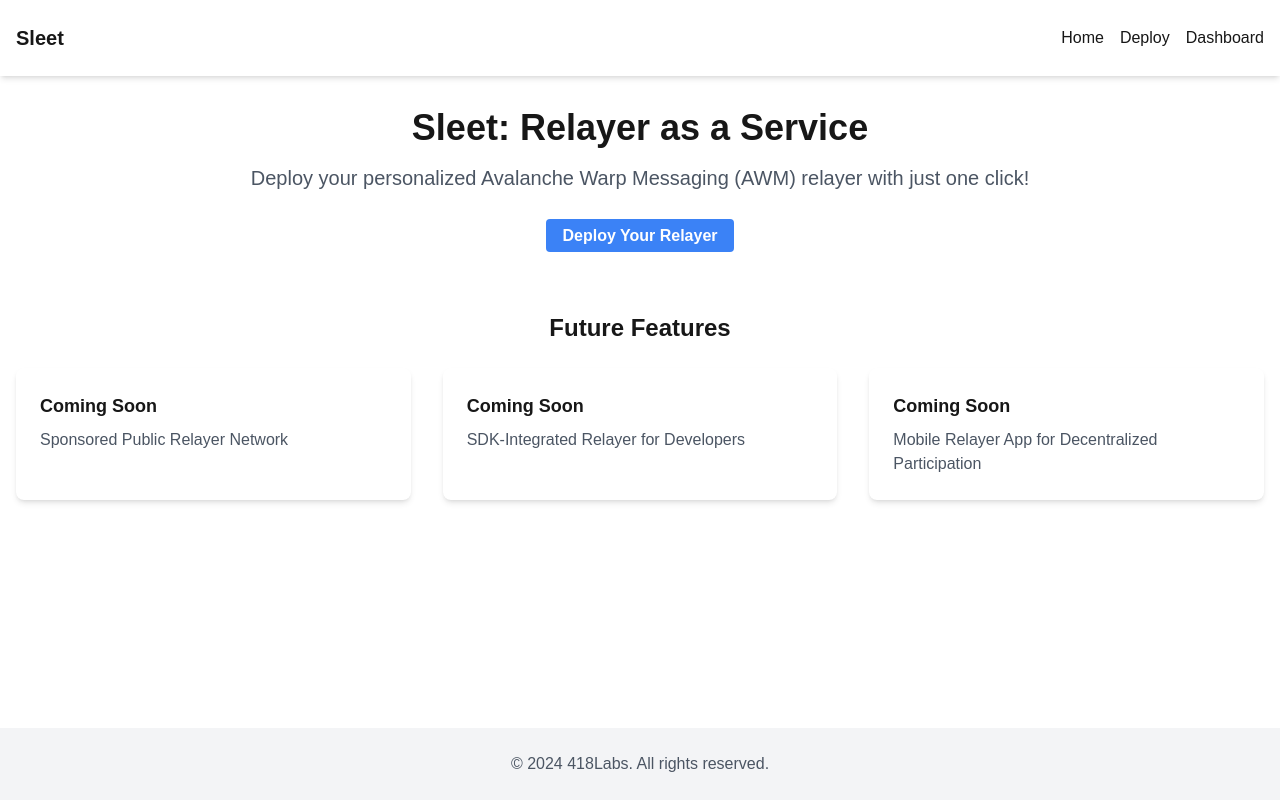
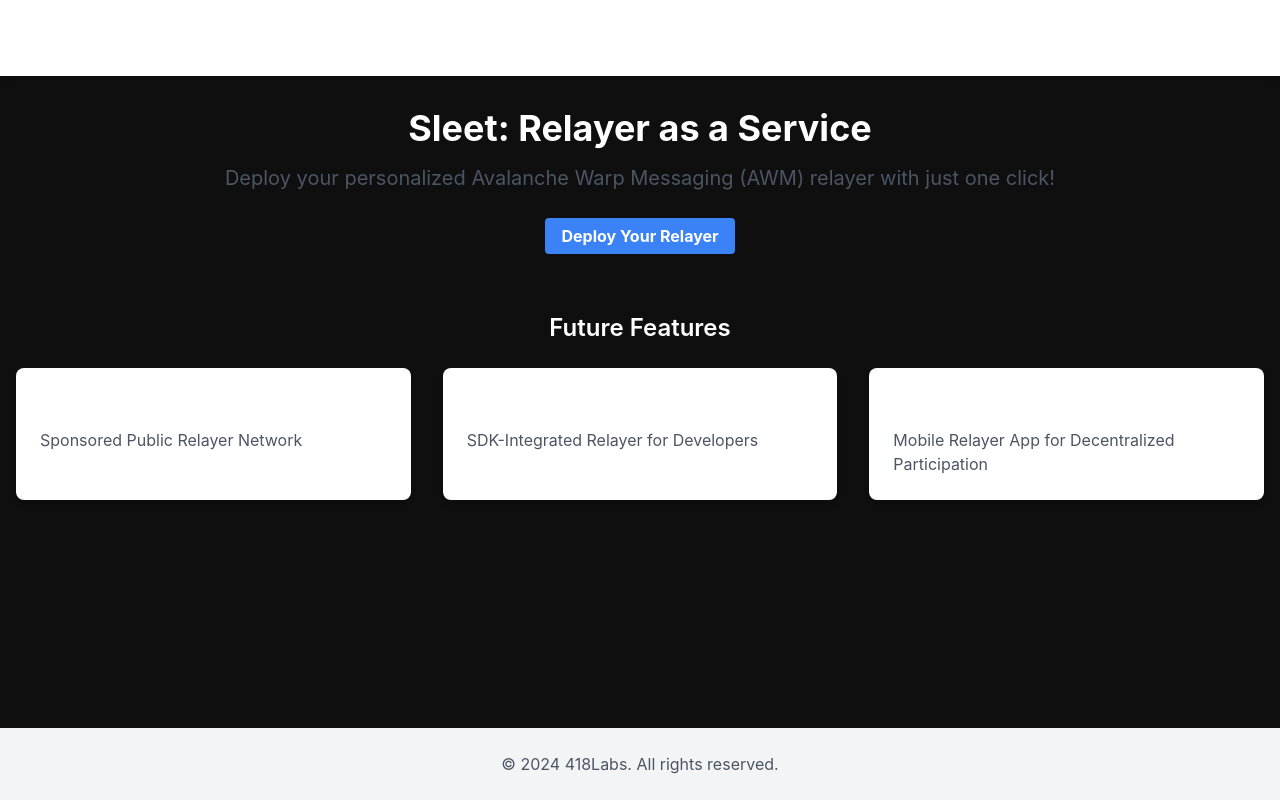
Before and after one commit to 418labs/Avax-Cableway, a Next.js app: page / in a window 1280 px wide. Built offline with nearby package versions, Linux system fonts and the light colour scheme.

Commit message:
add: global styles like avalanche

```diff
--- a/src/app/globals.css
+++ b/src/app/globals.css
@@ -2,26 +2,57 @@
 @tailwind components;
 @tailwind utilities;
 
-:root {
-  --background: #ffffff;
-  --foreground: #171717;
+@import url('https://fonts.googleapis.com/css2?family=Inter:wght@400;500;600;700&display=swap');
+
+body {
+  font-family: 'Inter', sans-serif;
+  background-color: #0f0f0f;
+  color: #ffffff;
 }
 
-@media (prefers-color-scheme: dark) {
-  :root {
-    --background: #0a0a0a;
-    --foreground: #ededed;
+/* Custom styles */
+.bg-avalanche {
+  background-color: #E84142;
+}
+
+.text-avalanche {
+  color: #E84142;
+}
+
+/* Rounded buttons */
+.btn {
+  @apply font-semibold py-2 px-4 rounded-full transition-all duration-300 ease-in-out;
+}
+
+.btn-primary {
+  @apply bg-red-500 text-white hover:bg-red-600 hover:shadow-lg;
+}
+
+.btn-secondary {
+  @apply bg-transparent text-red-500 border border-red-500 hover:bg-red-500 hover:text-white hover:shadow-lg;
+}
+
+/* Animated background */
+.animated-bg {
+  position: fixed;
+  top: 0;
+  left: 0;
+  width: 100%;
+  height: 100%;
+  z-index: -1;
+  background:
+    radial-gradient(circle at 10% 20%, rgba(216, 16, 16, 0.05) 0%, transparent 40%),
+    radial-gradient(circle at 90% 80%, rgba(255, 68, 68, 0.05) 0%, transparent 40%);
+  animation: pulse 15s infinite alternate;
+}
+
+@keyframes pulse {
+  0% {
+    transform: scale(1);
+  }
+  100% {
+    transform: scale(1.1);
   }
 }
 
-body {
-  color: var(--foreground);
-  background: var(--background);
-  font-family: Arial, Helvetica, sans-serif;
-}
-
-@layer utilities {
-  .text-balance {
-    text-wrap: balance;
-  }
-}
+/* Add more custom styles as needed */
```
